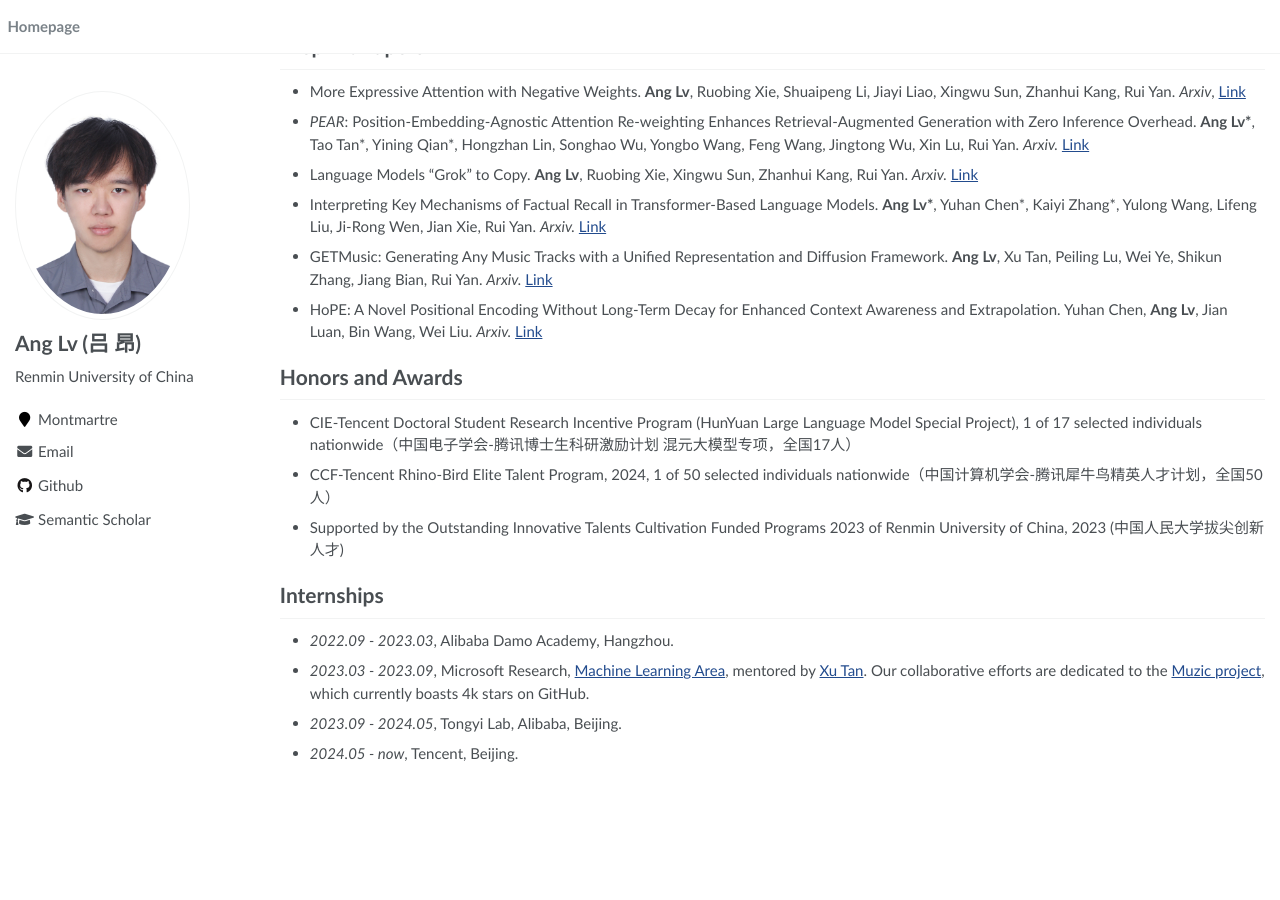
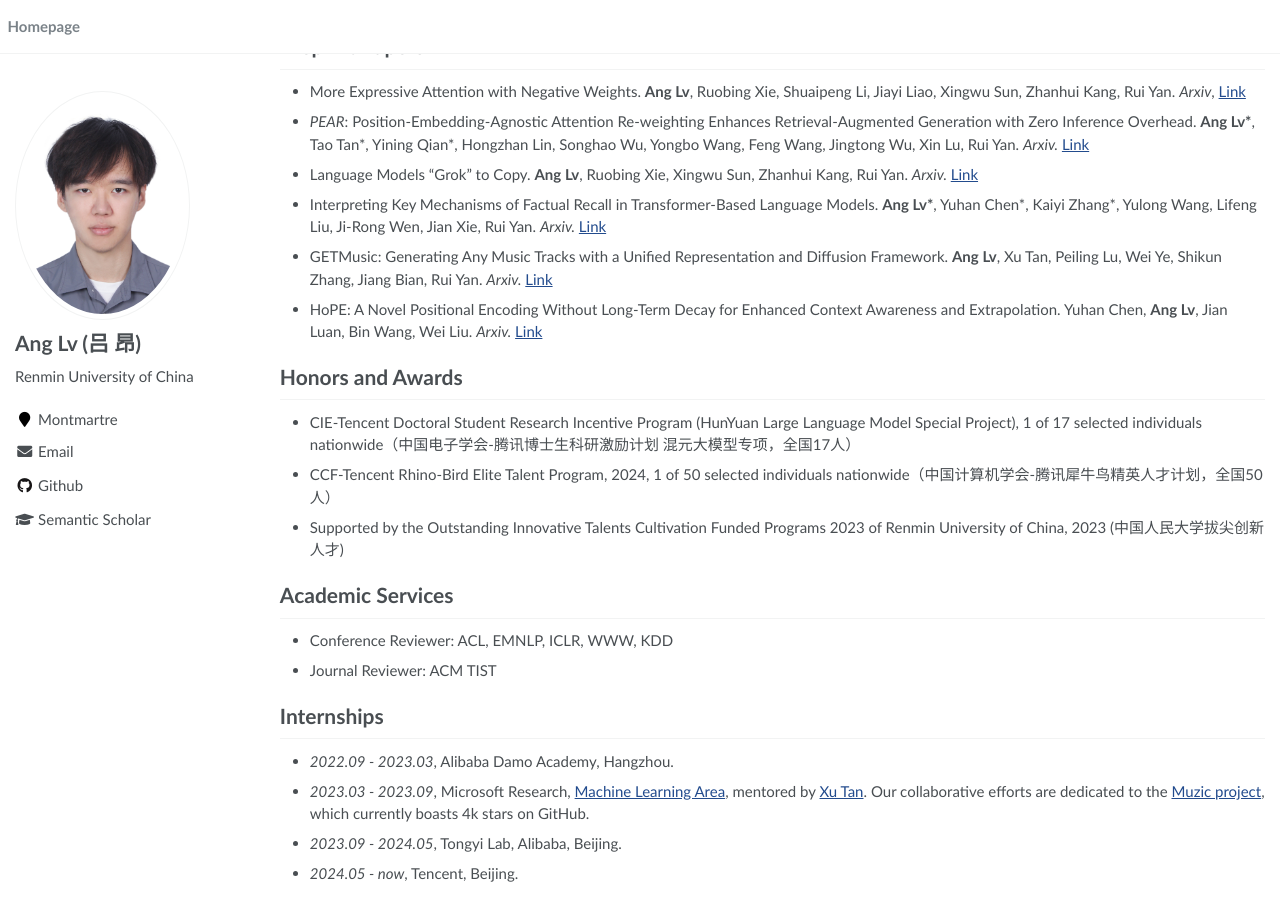
Before and after one commit to trestad/trestad.github.io, a Jekyll site: the page built from _pages/about.md, in a window 1280 px wide and 900 px high, scrolled down 1176 px. Built offline with Jekyll 4.4.1, drawn with Linux system fonts in a browser that asks for light colours; before the commit the page ends 1955 px from its top, so only the background shows below that.

Commit message:
Update about.md

```diff
--- a/_pages/about.md
+++ b/_pages/about.md
@@ -77,6 +77,10 @@ I am currently a 3rd year Ph.D. student at [Gaoling School of Artificial Intelli
 - Supported by the Outstanding Innovative Talents Cultivation Funded Programs 2023 of Renmin University of
 China, 2023 (中国人民大学拔尖创新人才)
 
+# Academic Services
+- Conference Reviewer: ACL, EMNLP, ICLR, WWW, KDD
+- Journal Reviewer: ACM TIST
+
 # Internships
 - *2022.09 - 2023.03*, Alibaba Damo Academy, Hangzhou.
 - *2023.03 - 2023.09*, Microsoft Research, [Machine Learning Area](https://www.microsoft.com/en-us/research/group/machine-learning-research-group/), mentored by [Xu Tan](https://scholar.google.co.jp/citations?user=tob-U1oAAAAJ&hl=en). Our collaborative efforts are dedicated to the [Muzic project](https://github.com/microsoft/muzic), which currently boasts 4k stars on GitHub.
```
